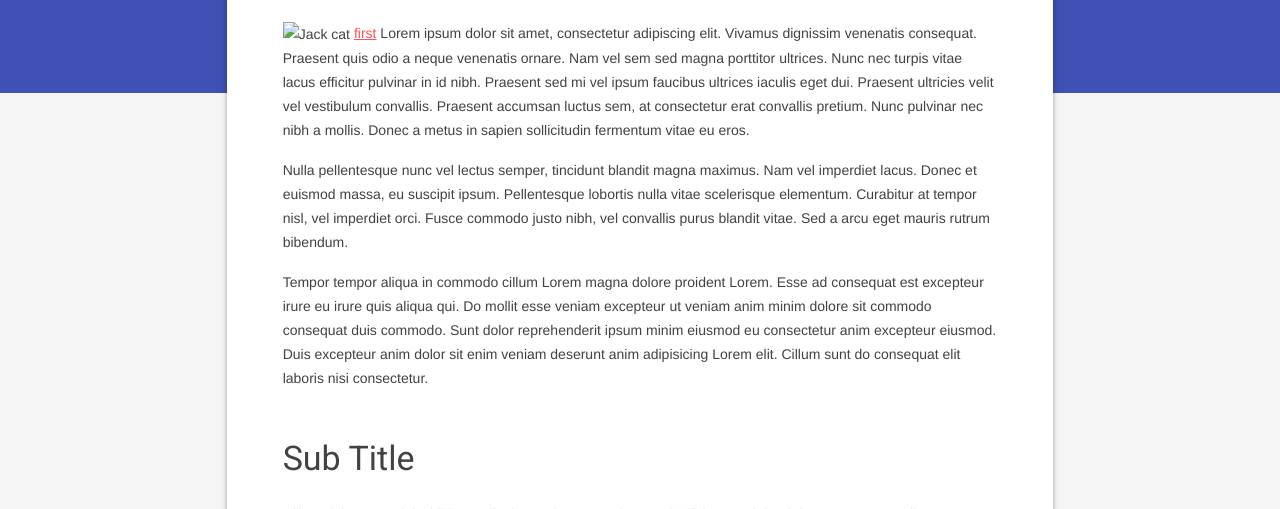
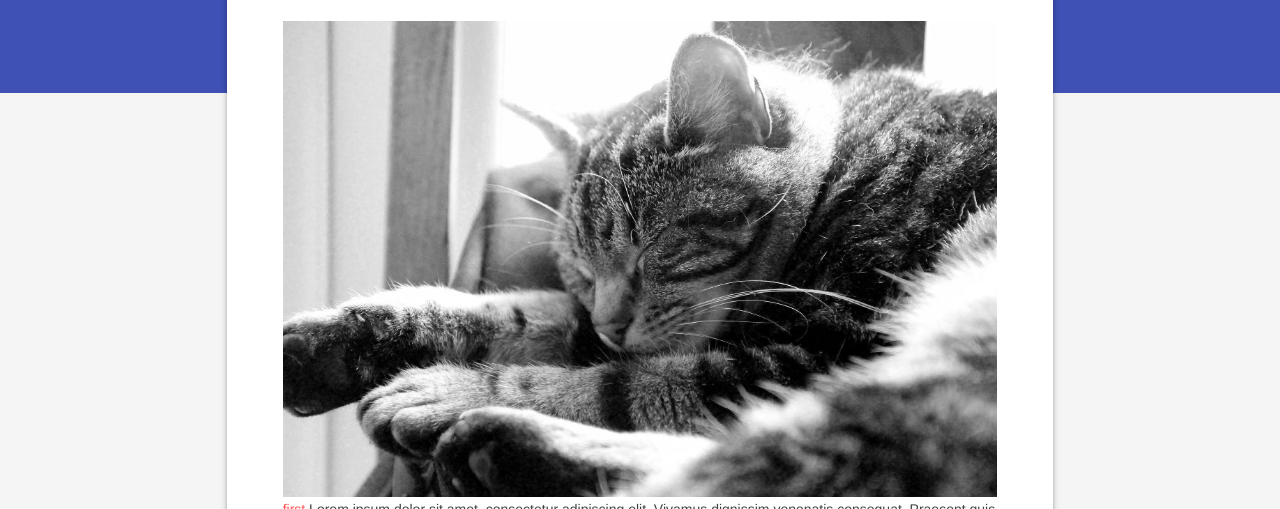
Before and after one commit to aedean/test.proghapi, a plain HTML site: page proghapi-master/second.html in a window 1280 px wide. Shown: the part 291-800 px from the top of the page. Drawn offline with nearby package versions, Linux system fonts and the light colour scheme; files that its build step writes are made by us from their sources.

```diff
--- a/proghapi-master/second.html
+++ b/proghapi-master/second.html
@@ -60,7 +60,7 @@
 
             <h3>Test Page</h3>
               <p>
-                <img src="jack.jpg" alt="Jack cat" />
+                <img src="appimages/jack.jpg" alt="Jack cat" />
                 <a href="first.html">first</a> Lorem ipsum dolor sit amet, consectetur adipiscing elit. Vivamus dignissim venenatis consequat. Praesent quis odio a neque venenatis ornare. Nam vel sem sed magna porttitor ultrices. Nunc nec turpis vitae lacus efficitur pulvinar in id nibh. Praesent sed mi vel ipsum faucibus ultrices iaculis eget dui. Praesent ultricies velit vel vestibulum convallis. Praesent accumsan luctus sem, at consectetur erat convallis pretium. Nunc pulvinar nec nibh a mollis. Donec a metus in sapien sollicitudin fermentum vitae eu eros.
               </p>
               <p>
```
